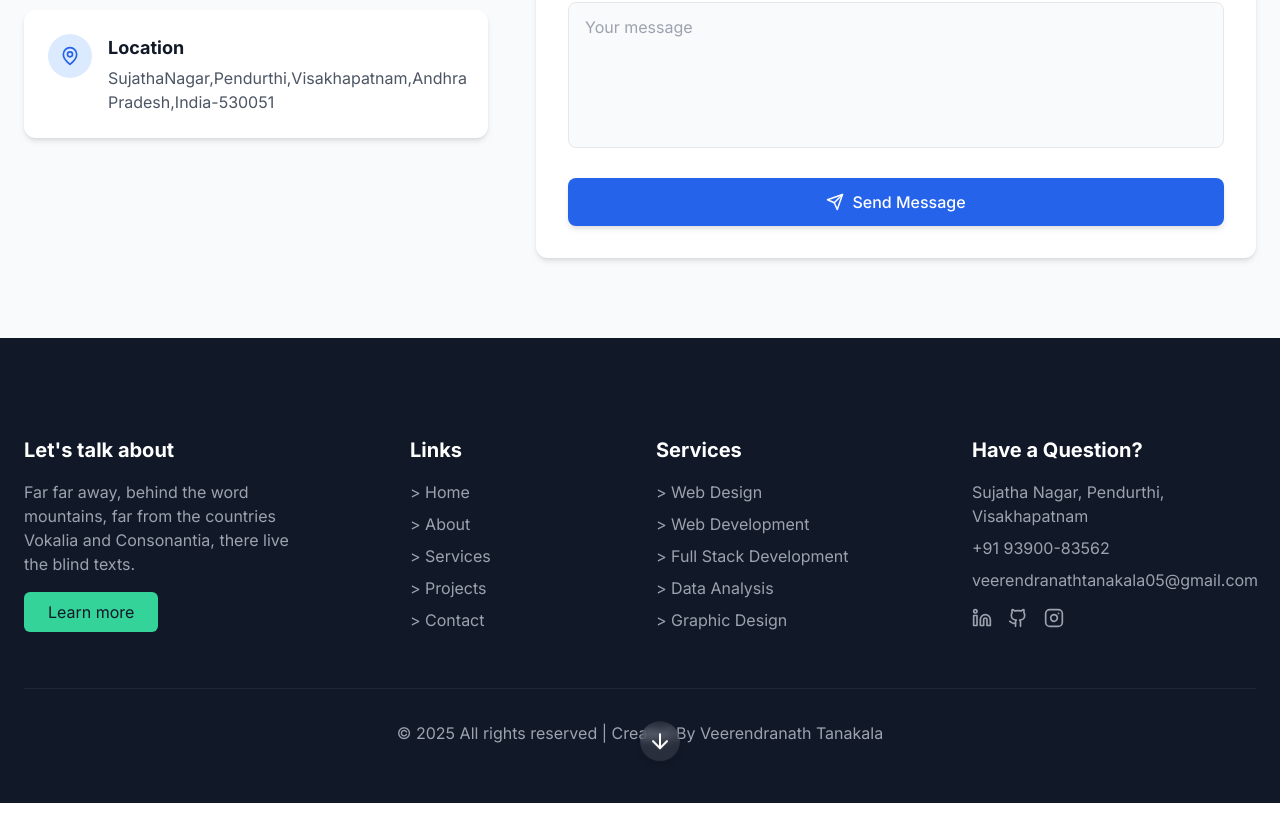
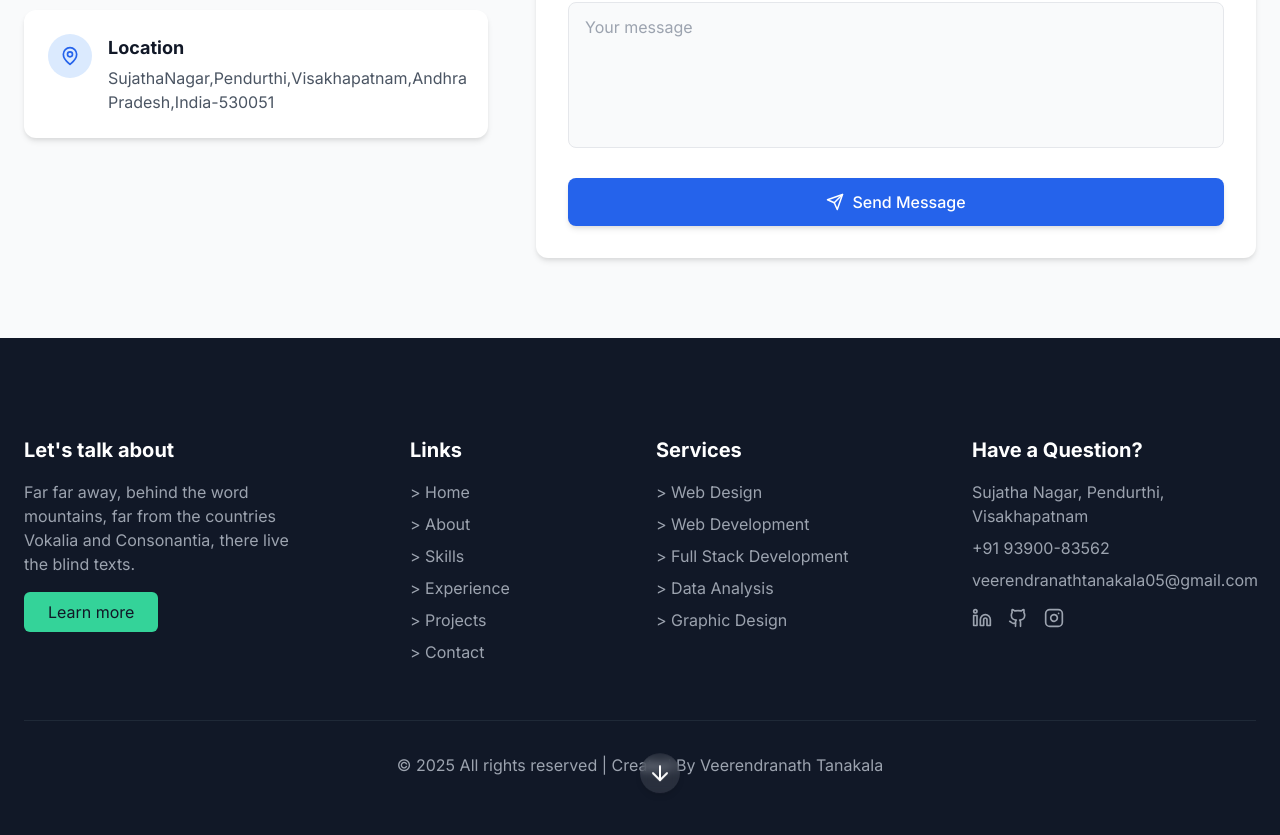
Before and after one commit to tankalaveerendranath/veeruportfolio, a React (Vite) app: page / in a window 1280 px wide. Shown: the part 6034-6869 px from the top of the page. Before the commit the page ends 6837 px from the top, so only its background shows below. Built offline with nearby package versions, Linux system fonts and the light colour scheme.

Commit message:
Updated Footer.tsx

```diff
--- a/src/components/Footer.tsx
+++ b/src/components/Footer.tsx
@@ -23,7 +23,8 @@
             <ul className="space-y-2">
               <li><a href="#home" className="text-gray-400 hover:text-white transition-colors">&gt; Home</a></li>
               <li><a href="#about" className="text-gray-400 hover:text-white transition-colors">&gt; About</a></li>
-              <li><a href="#services" className="text-gray-400 hover:text-white transition-colors">&gt; Services</a></li>
+              <li><a href="#skills" className="text-gray-400 hover:text-white transition-colors">&gt; Skills</a></li>
+              <li><a href="#experience" className="text-gray-400 hover:text-white transition-colors">&gt; Experience</a></li>
               <li><a href="#projects" className="text-gray-400 hover:text-white transition-colors">&gt; Projects</a></li>
               <li><a href="#contact" className="text-gray-400 hover:text-white transition-colors">&gt; Contact</a></li>
             </ul>
```
